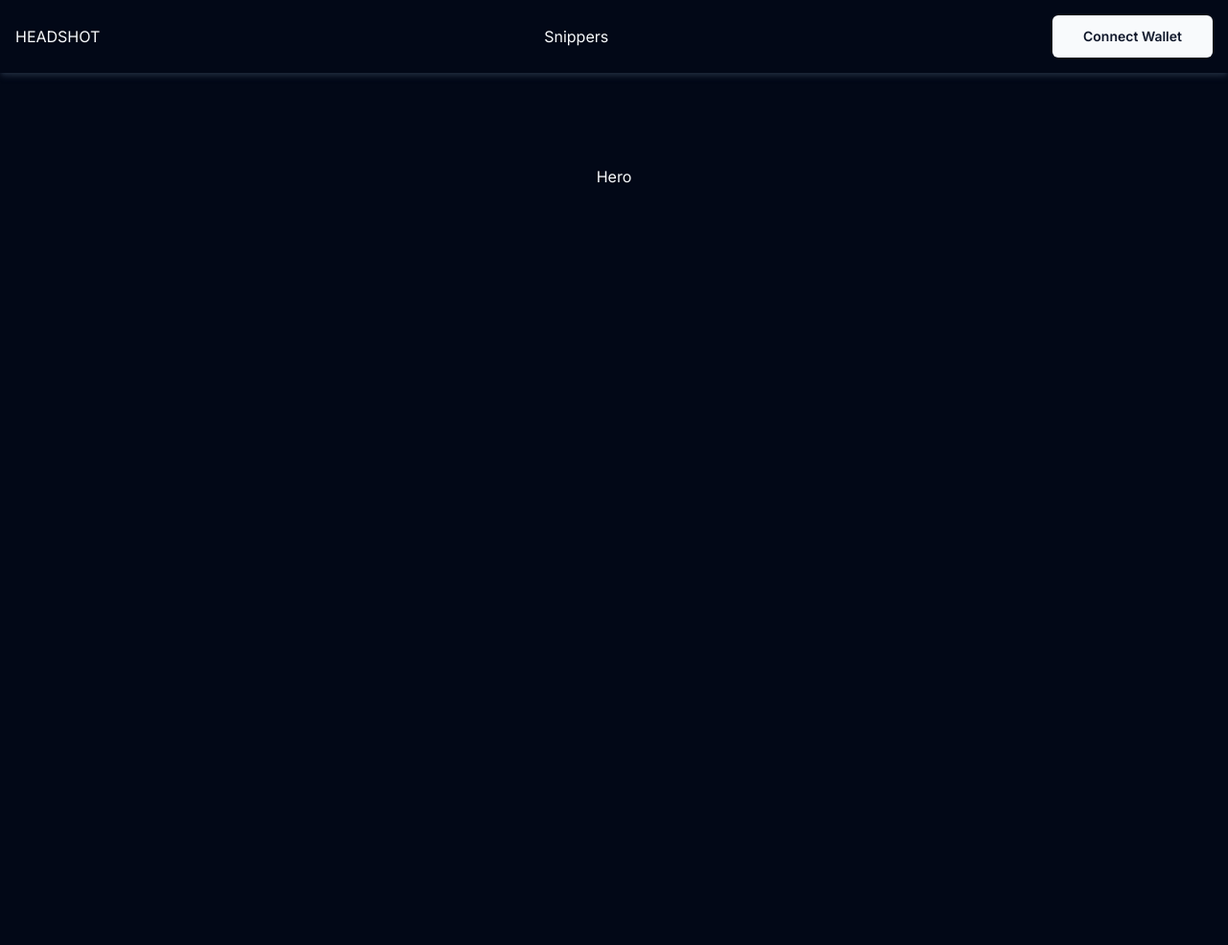
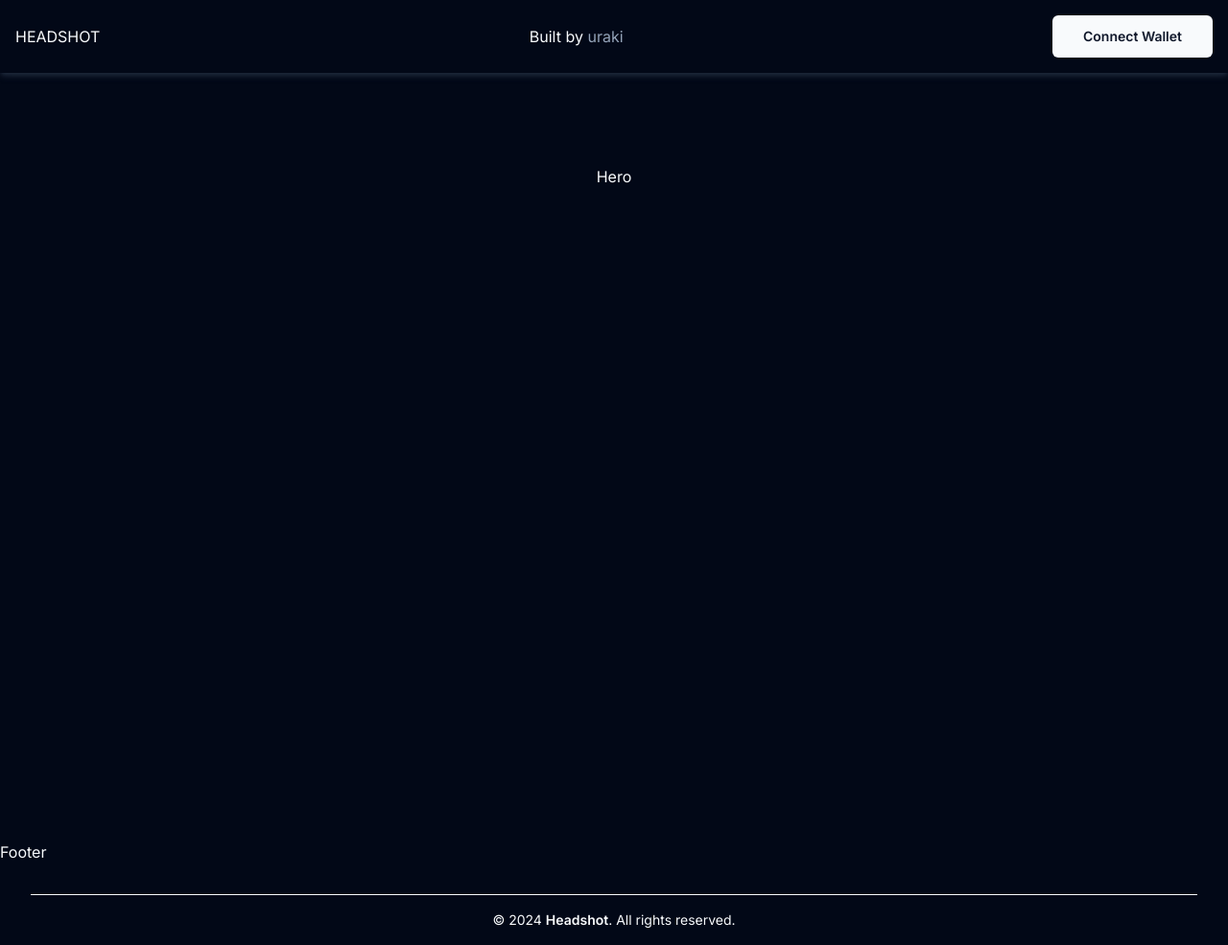
Before and after one commit to halfdobis/headshot, a Next.js app: page / in a window 1280 px wide. Shown: the whole page at 96% size. Before the commit the page ends 876 px from the top, so only its background shows below. Built offline with nearby package versions, Linux system fonts and the light colour scheme.

Commit message:
navbar  and foote

```diff
--- a/src/app/layout.tsx
+++ b/src/app/layout.tsx
@@ -2,6 +2,7 @@ import type { Metadata } from "next";
 import { Inter } from "next/font/google";
 import Navbar from "@/components/landing/Navbar";
 import "./globals.css";
+import Footer from "@/components/landing/Footer";
 
 const inter = Inter({ subsets: ["latin"] });
 
@@ -20,6 +21,7 @@ export default function RootLayout({
       <body className={inter.className}>
         <Navbar />
         {children}
+        <Footer />
       </body>
     </html>
   );
--- a/src/components/landing/Footer.tsx
+++ b/src/components/landing/Footer.tsx
@@ -0,0 +1,19 @@
+import React from "react";
+
+function Footer() {
+  return (
+    <div>
+      <div>Footer</div>
+      <div className="max-w-7xl mx-auto px-4 sm:px-6 lg:px-8 py-4">
+        <hr className="my-4 border-primary" />
+        <p className="text-sm text-center">
+          &copy; {new Date().getFullYear()}{" "}
+          <span className="text-primary font-semibold">Headshot</span>. All
+          rights reserved.
+        </p>
+      </div>
+    </div>
+  );
+}
+
+export default Footer;
--- a/src/components/landing/Navbar.tsx
+++ b/src/components/landing/Navbar.tsx
@@ -17,12 +17,12 @@ const Navbar: React.FC = () => {
           <h1>HEADSHOT</h1>
         </Link>
 
-        <div className="hidden md:flex space-x-6 ">
+        <div className="flex space-x-6 ">
           <Link
-            href="/snippers"
+            href="https://t.me/urakie"
             className="hover:text-primary transition-all duration-500"
           >
-            Snippers
+            Built by <span className="text-muted-foreground">uraki</span>
           </Link>
         </div>
 
@@ -63,15 +63,15 @@ const Navbar: React.FC = () => {
         <div className="absolute right-0 top-13 w-48 bg-secondary shadow-lg rounded-md transition-all duration-700 md:hidden">
           <div className="flex flex-col items-start space-y-2 p-4">
             <Link href="/snippers" passHref>
-              <span className="hover:text-primary transition-all duration-500">
-                Snippers
+              <span className="hover:text-muted-foreground transition-all duration-500">
+                Start Snipping
               </span>
             </Link>
             <hr className="my-2 w-full border-t border-gray-300" />
             <div className="flex">
               <Button
                 size={"lg"}
-                className="text-foreground hover:rounded-full"
+                className="font-semibold"
                 onClick={handleConnectWallet}
               >
                 connect Wallet
```
